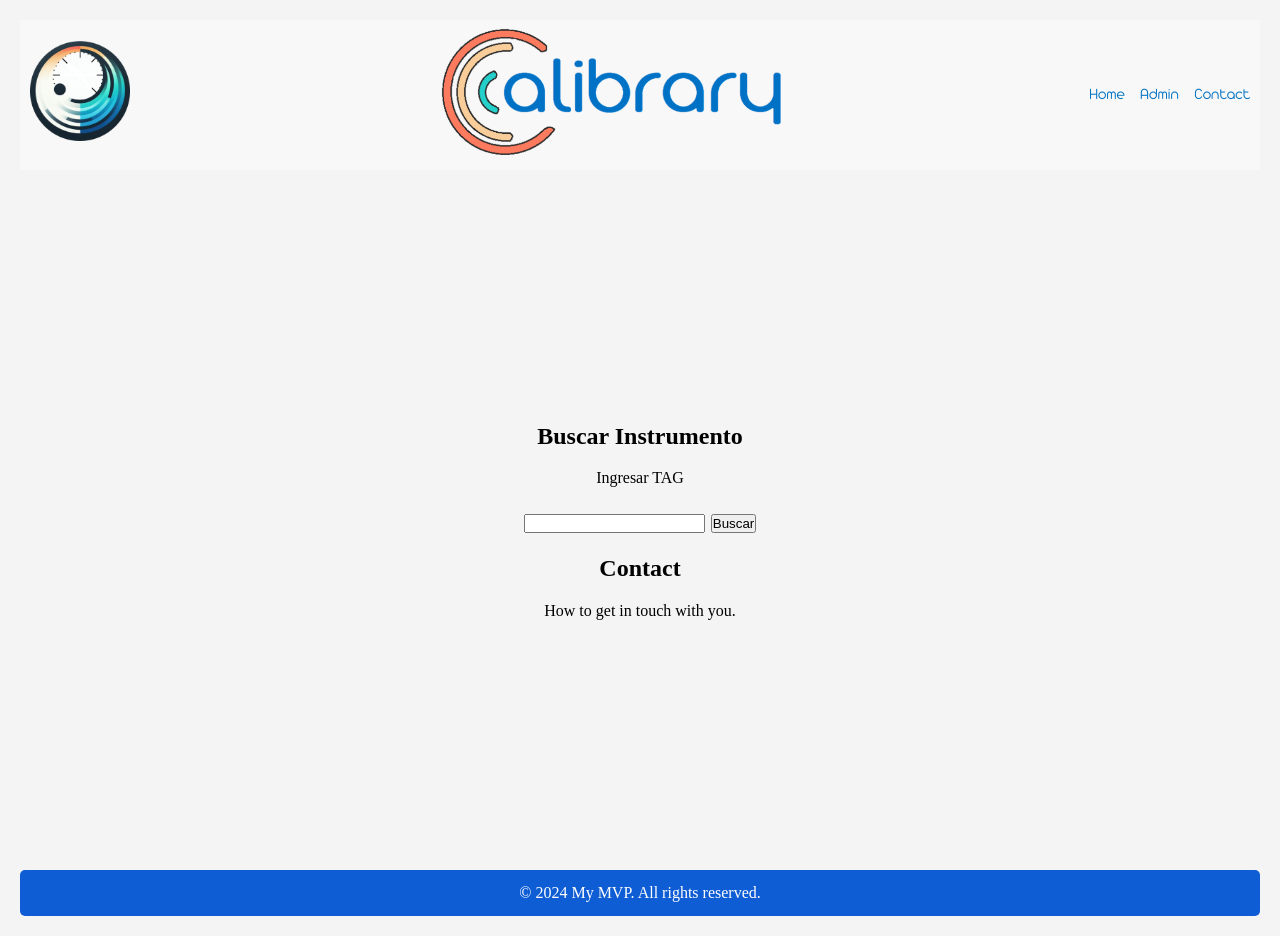
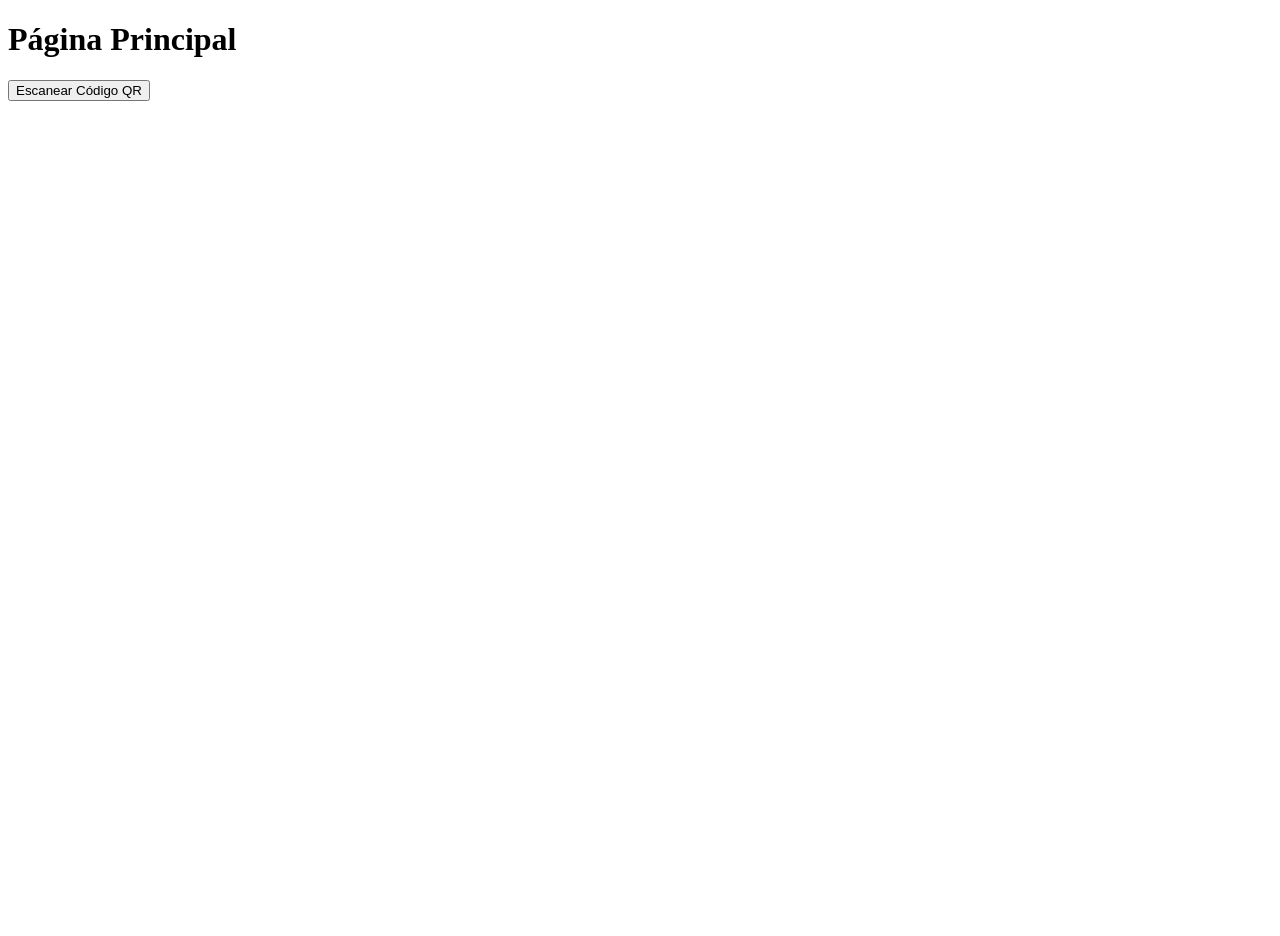
Before and after one commit to paolodisanto/calibrary, a Django app: page / in a window 1280 px wide. After the commit the page ends 101 px from the top, so only its background shows below. Run offline with Django 5.2, Linux system fonts and the light colour scheme; some libraries are stand-ins or nearby versions.

Commit message:
Lector de Qr funcioando

```diff
--- a/src/calibrary/settings.py
+++ b/src/calibrary/settings.py
@@ -25,7 +25,7 @@ SECRET_KEY = 'django-insecure-lv4z@nlcck40n_#lv_gb4xw3h23dejei^p_3b6t7gtzs$(6it7
 # SECURITY WARNING: don't run with debug turned on in production!
 DEBUG = True
 
-ALLOWED_HOSTS = []
+ALLOWED_HOSTS = [] #'192.168.100.13'
 
 
 # Application definition
--- a/src/core/templates/core/index.html
+++ b/src/core/templates/core/index.html
@@ -6,52 +6,59 @@
   </form>
   <a href="/admin"> ADMINISTRADOR </a>
 -->
-<!doctype html>
-<html lang="en">
-  <head>
-    {% load static %}
-    <meta charset="utf-8">
-    <meta name="viewport" content="width=device-width, initial-scale=1, shrink-to-fit=no">
-    <title>Calibrary</title>
-    <!-- Ruta al archivo CSS -->
-    <link rel="stylesheet" href="{% static 'core/style.css' %}">
-  </head>
-  <body>
-    <header>
-        <div class="left-image">
-            <img src="{% static 'core/logo.png' %}" alt="Logo" style="height: 100px;">
-          </div>
-          <div class="center-image">
-            <img src="{% static 'core/Nombre.png' %}" alt="Nombre" style="height: 300px;">
-          </div>
-      <nav>
-        <ul>
-          <li><a href="#home">Home</a></li>
-          <li><a href="/admin"> Admin </a></li>
-          <li><a href="#contact">Contact</a></li>
-        </ul>
-      </nav>
-    </header>
+<!DOCTYPE html>
+<html>
+<head>
+    <title>Página Principal</title>
+    <script src="https://cdnjs.cloudflare.com/ajax/libs/html5-qrcode/2.3.8/html5-qrcode.min.js"></script>
+    <style>
+        #reader {
+            width: 300px;
+            margin: auto;
+            border: 1px solid black;
+        }
+    </style>
+</head>
+<body>
+    <h1>Página Principal</h1>
+    <button onclick="openQRScanner()">Escanear Código QR</button>
+    <div id="reader" style="display:none;"></div>
+    <form id="qrForm" method="post" action="{% url 'search_item' %}">
+        {% csrf_token %}
+        <input type="hidden" id="qrValue" name="qr_value">
+    </form>
+    <script>
+        function openQRScanner() {
+            document.getElementById('reader').style.display = 'block';
 
-    <main>
-      <section id="home">
-        <p><h2>Buscar Instrumento</h2></p>
-        Ingresar TAG
-        <p><h2><form action="/detail/" method="post">
-            {% csrf_token %}
-            <input type="input" name="tag_id">
-            <input type="submit" value="Buscar" class="btn btn-primary">
-          </form></p>
-      </section>
+            // Inicializa el escáner con opciones
+            const html5QrCode = new Html5Qrcode("reader");
 
-      <section id="contact">
-        <h2>Contact</h2>
-        <p>How to get in touch with you.</p>
-      </section>
-    </main>
+            // Función para manejar el escaneo exitoso
+            const onScanSuccess = (decodedText, decodedResult) => {
+                // Detiene el escáner una vez que se ha leído el código QR
+                html5QrCode.stop().then(ignore => {
+                    // Oculta el lector de QR
+                    document.getElementById('reader').style.display = 'none';
+                    // Coloca el valor leído en el input oculto y envía el formulario
+                    document.getElementById('qrValue').value = decodedText;
+                    document.getElementById('qrForm').submit();
+                }).catch(err => {
+                    console.error("Error al detener el escáner: ", err);
+                });
+            };
 
-    <footer>
-      <p>&copy; 2024 My MVP. All rights reserved.</p>
-    </footer>
-  </body>
+            // Función para manejar errores durante el escaneo
+            const onScanError = (errorMessage) => {
+                console.log(`Error de escaneo: ${errorMessage}`);
+            };
+
+            // Inicia el escáner
+            html5QrCode.start({ facingMode: "environment" }, { fps: 10, qrbox: 250 }, onScanSuccess, onScanError)
+                .catch(err => {
+                    console.error("Error al iniciar el escáner: ", err);
+                });
+        }
+    </script>
+</body>
 </html>
--- a/src/core/urls.py
+++ b/src/core/urls.py
@@ -5,7 +5,10 @@ from . import views
 
 urlpatterns = [
     path("", views.index, name="index"),
-    path("detail/", views.detail, name="detail"),
+    #path("detail/", views.detail, name="detail"),
+    path('search/', views.search_item, name='search_item'),
+    path('search/<str:qr_value>/', views.search_item, name='search_item_with_qr'),
+
     #path('generate-qr/<str:tag>/', generate_qr, name='generate_qr'),
     #path('qr-code/', qr_code_view, name='qr_code_view'),
 ]
--- a/src/core/views.py
+++ b/src/core/views.py
@@ -5,10 +5,23 @@ from core.models import Instrument
 from django.shortcuts import render, get_object_or_404
 #from django.urls import reverse
 
-
-
 def index(request):
     return render(request, "core/index.html")
+
+#def scan_qr(request):
+#    return render(request, 'core/scan_qr.html')
+def search_item(request, qr_value=None):
+    if not qr_value:
+        qr_value = request.POST.get('qr_value')
+    instrument = get_object_or_404(Instrument, tag__id=qr_value)
+    return render(request, 'core/detail.html', {'instrument': instrument})
+
+"""def detail(request):
+    tag_id=request.POST.get("tag_id", "")
+    latest_question_list = get_object_or_404(Instrument, tag__id=tag_id)
+    context = {"instrument": latest_question_list}
+    return render(request, "core/detail.html", context)
+"""
 
 """def detail(request, tag_id):
     return HttpResponse("You're looking at instrument %s." % tag_id)
@@ -21,11 +34,6 @@ def index(request):
     return render(request, "core/index.html", context)
 """
 
-def detail(request):
-    tag_id=request.POST.get("tag_id", "")
-    latest_question_list = get_object_or_404(Instrument, tag__id=tag_id)
-    context = {"instrument": latest_question_list}
-    return render(request, "core/detail.html", context)
 """
 def generate_qr(request, tag):
     # Create a QR code instance
```
Also changed, not shown: src/core/templates/core/detail.html (+25 -49 lines).
